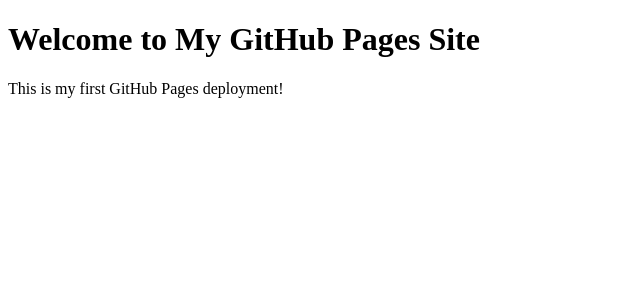
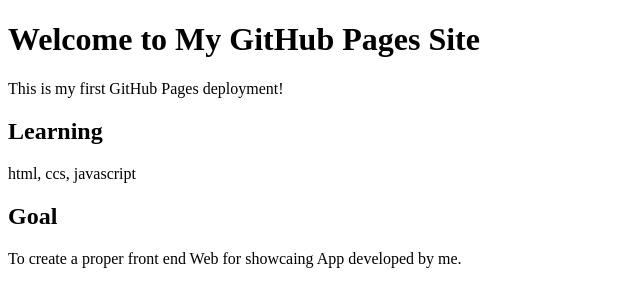
Before and after one commit to Char793/my-first-web-app, a plain HTML site: page index.html in a window 1280 px wide. Shown: the whole page, without its empty margins (0-640 px from the left). Drawn offline with Linux system fonts and the light colour scheme.

Commit message:
Update index.html

```diff
--- a/index.html
+++ b/index.html
@@ -8,5 +8,9 @@
 <body>
     <h1>Welcome to My GitHub Pages Site</h1>
     <p>This is my first GitHub Pages deployment!</p>
+    <h2>Learning</h2>
+    <p>html, ccs, javascript</p>
+    <h2>Goal</h2>
+    <p>To create a proper front end Web for showcaing App developed by me.</p>
 </body>
 </html>
```
